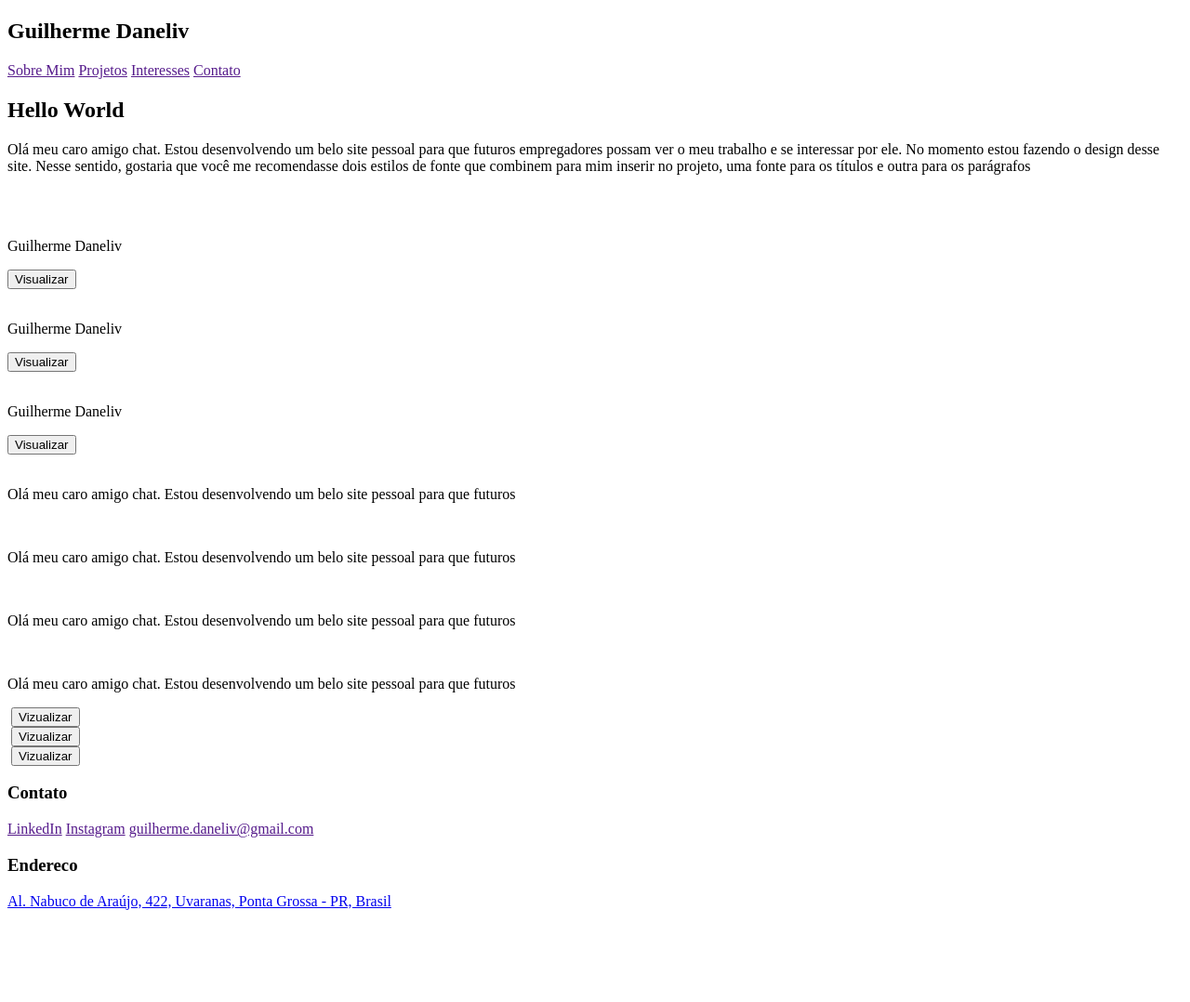
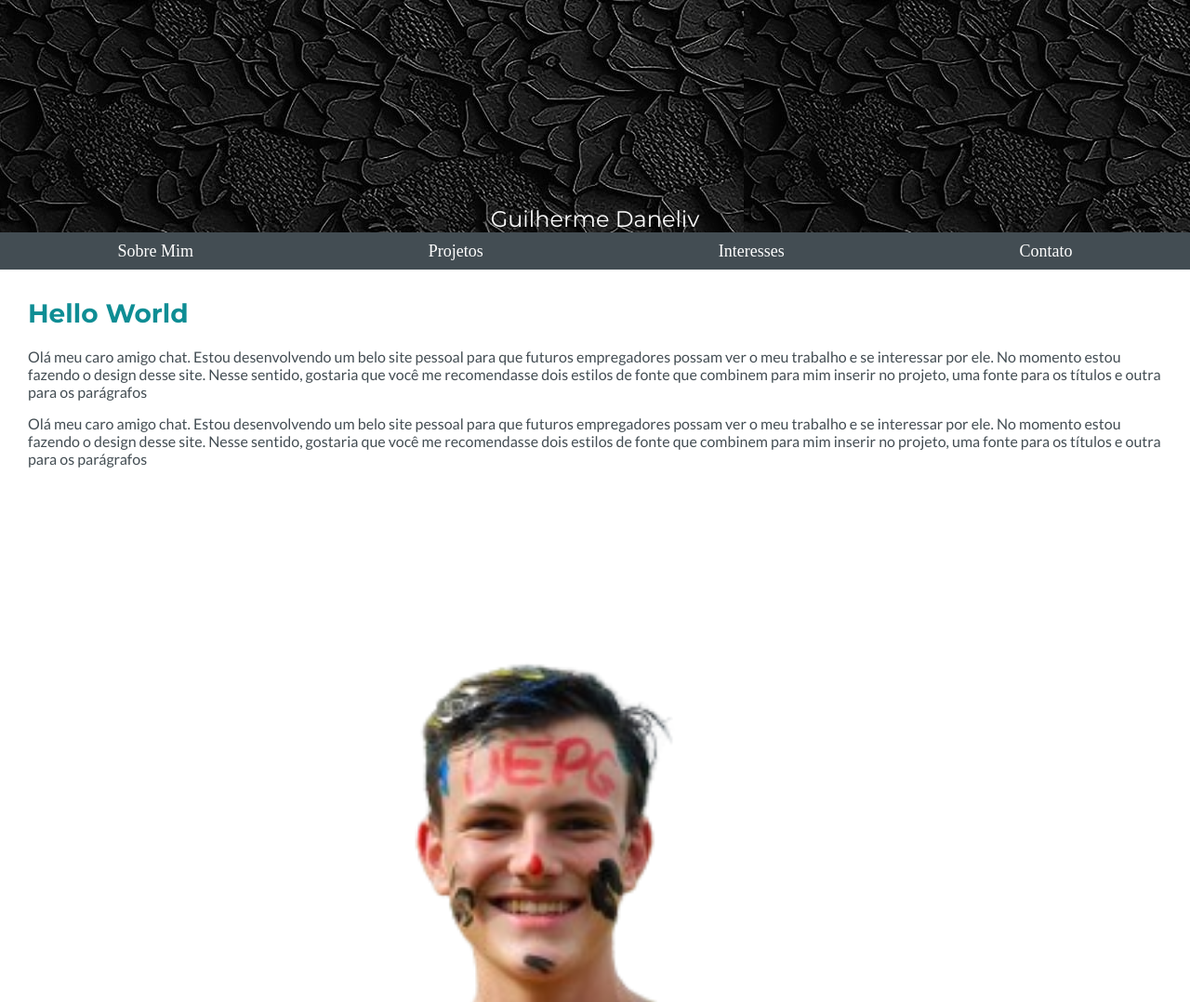
Before and after one commit to Guilherme-Daneliv23/SitePessoal, a plain HTML site: page index.html in a window 1280 px wide. Shown: the top 1078 px of the page at 93% size. Before the commit the page ends 987 px from the top, so only its background shows below. Drawn offline with Linux system fonts and the light colour scheme.

Commit message:
adicionando o css

```diff
--- /dev/null
+++ b/assets/css/generico.css
@@ -0,0 +1,8 @@
+p   {
+    font-family: "Lato", sans-serif;
+    color: #434D53;
+}
+
+h1, h2, h3, h4{
+    font-family: "Montserrat", sans-serif;
+}
--- /dev/null
+++ b/assets/css/header/cabecalho.css
@@ -0,0 +1,25 @@
+.cabecalho__inicial {
+    width: 100%;
+    height: 250px;
+    display: flex;
+    align-items: end;
+    justify-content: center;
+    background-image: url(./../../img/prov2.jpg);
+}
+
+.cabecalho__inicial--titulo {
+    color: #fdfdfd;
+}
+
+.cabecalho__navegacao   {
+    height: 40px;
+    display: flex;
+    justify-content: space-around;
+    align-items: center;
+    background-color: #434D53;
+}
+
+.cabecalho__navegacao--itens    {
+    color: #FDFDFD;
+    font-size: 18px;
+}
--- /dev/null
+++ b/assets/css/main/apresentacao.css
@@ -0,0 +1,18 @@
+.apresentação   {
+    margin: 30px;
+}
+
+.apresentação__titulo   {
+    font-size: 28px;
+    padding-bottom: 20px;
+    color: #0E8D94;
+    font-weight: bold;
+}
+
+.apresentação__paragrafo    {
+    padding-bottom: 15px;
+}
+
+.apresentacao__img  {
+    width: 100%;
+}
--- /dev/null
+++ b/assets/css/main/projetos.css
@@ -0,0 +1,10 @@
+.projetos    {
+    margin: 30px;
+}
+
+.projetos__tiutlo   {
+    text-align: center;
+    font-size: 28px;
+    color: #0E8D94;
+    font-weight: bold;
+}
--- /dev/null
+++ b/assets/css/reset.css
@@ -0,0 +1,17 @@
+*{
+    margin: 0;
+    padding: 0;
+    list-style: none;
+}
+
+input{
+    border: none;
+}
+
+h1, h2, h3{
+    font-weight: normal;
+}
+
+a   {
+    text-decoration: none;
+}
--- a/index.html
+++ b/index.html
@@ -4,17 +4,28 @@
     <meta charset="UTF-8">
     <meta name="viewport" content="width=device-width, initial-scale=1.0">
     <title>Guilherme Daneliv</title>
+    <link rel="preconnect" href="https://fonts.googleapis.com">
+    <link rel="preconnect" href="https://fonts.gstatic.com" crossorigin>
+    <link href="https://fonts.googleapis.com/css2?family=Lato&family=Montserrat:ital,wght@0,100..900;1,100..900&display=swap" rel="stylesheet">
+    <link rel="stylesheet" href="./assets/css/reset.css">
+    <link rel="stylesheet" href="./assets/css/generico.css">
+    <link rel="stylesheet" href="./assets/css/header/cabecalho.css">
+    <link rel="stylesheet" href="./assets/css/main/apresentacao.css">
+    <link rel="stylesheet" href="./assets/css/main/projetos.css">
+
 </head>
 <body>
     <header>
         <section class="cabecalho">
-            <h1 class="cabecalho__titulo">Guilherme Daneliv</h1>
+            <div class="cabecalho__inicial">
+                <h1 class="cabecalho__inicial--titulo">Guilherme Daneliv</h1>
+            </div>
 
-            <nav>
-                <a href="">Sobre Mim</a>
-                <a href="">Projetos</a>
-                <a href="">Interesses</a>
-                <a href="">Contato</a>
+            <nav class="cabecalho__navegacao">
+                <a class="cabecalho__navegacao--itens" href="">Sobre Mim</a>
+                <a class="cabecalho__navegacao--itens" href="">Projetos</a>
+                <a class="cabecalho__navegacao--itens" href="">Interesses</a>
+                <a class="cabecalho__navegacao--itens" href="">Contato</a>
             </nav>
         </section>
     </header>
@@ -24,11 +35,13 @@
             <div class="flex">
                 <h2 class="apresentação__titulo">Hello World</h2>
                 <p class="apresentação__paragrafo">Olá meu caro amigo chat. Estou desenvolvendo um belo site pessoal para que futuros empregadores possam ver o meu trabalho e se interessar por ele. No momento estou fazendo o design desse site. Nesse sentido, gostaria que você me recomendasse dois estilos de fonte que combinem para mim inserir no projeto, uma fonte para os títulos e outra para os parágrafos</p>
+                <p class="apresentação__paragrafo">Olá meu caro amigo chat. Estou desenvolvendo um belo site pessoal para que futuros empregadores possam ver o meu trabalho e se interessar por ele. No momento estou fazendo o design desse site. Nesse sentido, gostaria que você me recomendasse dois estilos de fonte que combinem para mim inserir no projeto, uma fonte para os títulos e outra para os parágrafos</p>
             </div>
-            <img src="./" alt="">
+            <img class="apresentacao__img" src="./assets/img/prov3.png" alt="Foto de Guilherme Daneliv com um sorriso no rosto aprovado em vários vestibulares">
         </section>
 
         <section class="projetos">
+            <h2 class="projetos__tiutlo">Projetos</h2>
             <div class="projetos--card">
                 <img class="projetos--card__imagem" src="#" alt="">
                 <p class="projetos--card__paragrafo">Guilherme Daneliv</p>
```
Also changed, not shown: assets/img/prov.jpeg (added), assets/img/prov2.jpg (added), assets/img/prov3.png (added).
